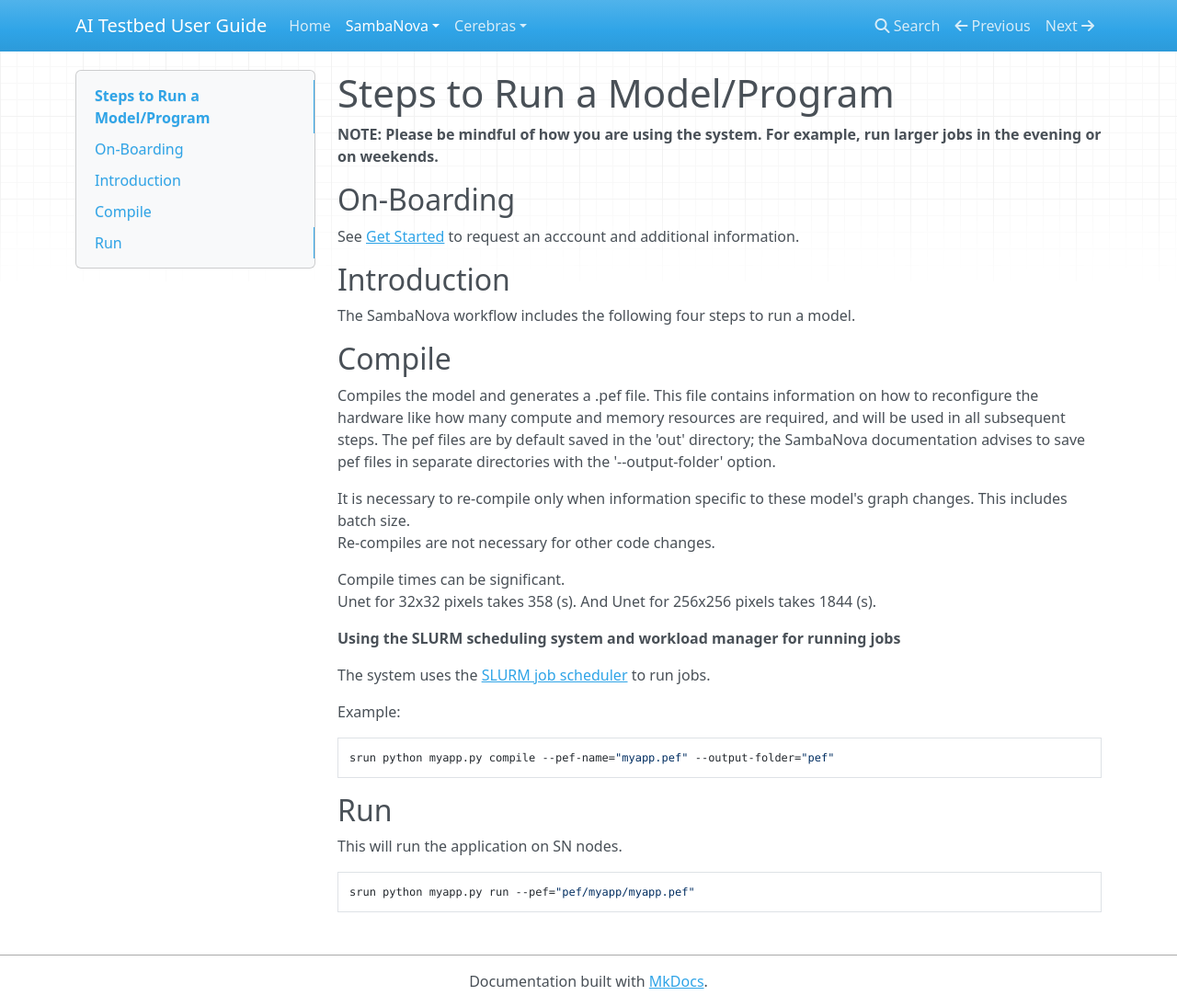
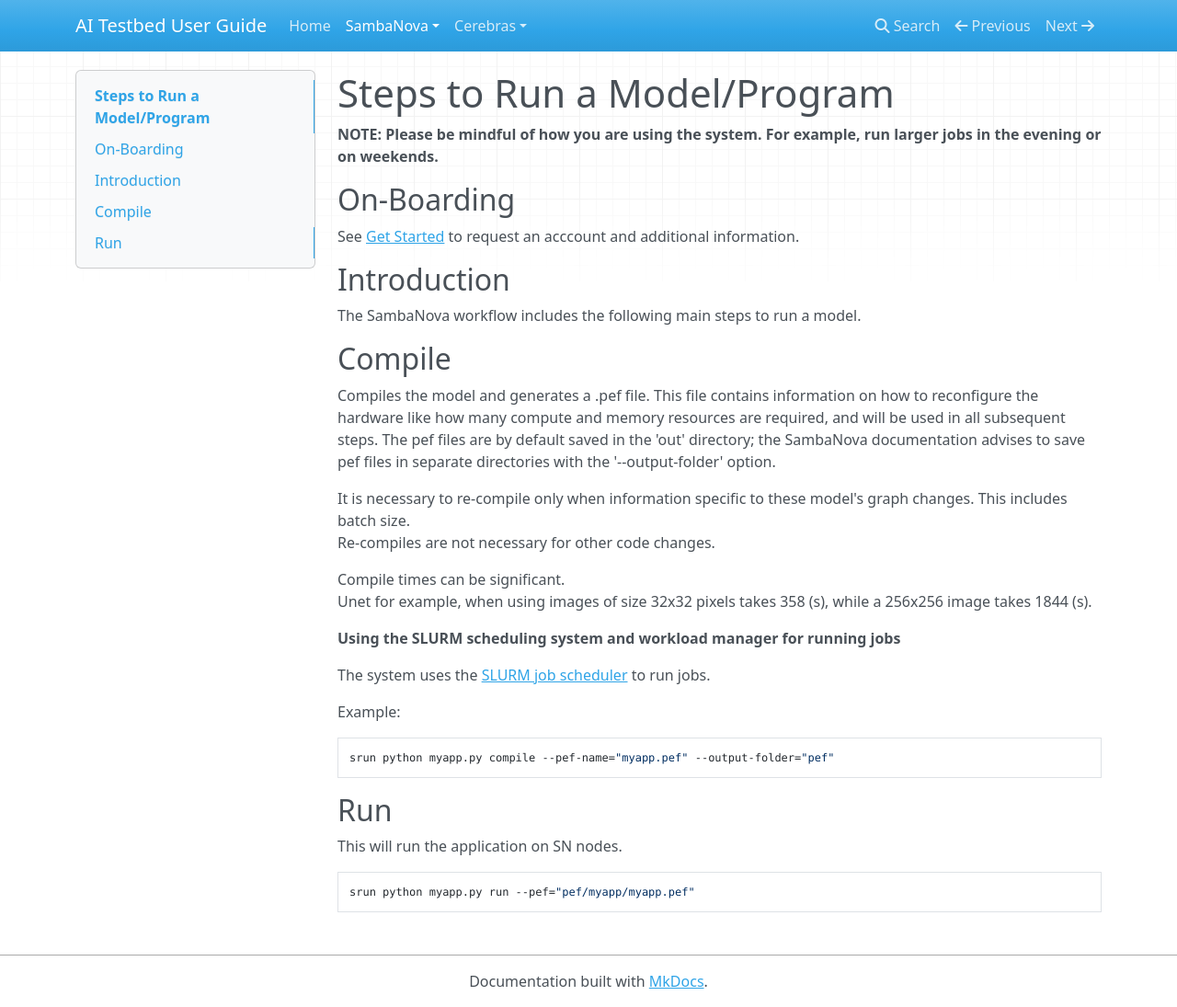
Before and after one commit to argonne-lcf/ai-testbed-userdocs, an MkDocs documentation site: the page built from docs/sambanova/Steps-to-run-a-model-or-program.md, in a window 1280 px wide and 1095 px high. Shown: the whole window at 92% size. Built offline with MkDocs 1.6.1, drawn with Linux system fonts in a browser that asks for light colours; nearby versions of some CDN libraries.

Commit message:
Update Steps-to-run-a-model-or-program.md

```diff
--- a/docs/sambanova/Steps-to-run-a-model-or-program.md
+++ b/docs/sambanova/Steps-to-run-a-model-or-program.md
@@ -10,7 +10,7 @@
 
 ## Introduction
 
-The SambaNova workflow includes the following four steps to run a model.
+The SambaNova workflow includes the following main steps to run a model.
 
 ## Compile
 
@@ -26,8 +26,7 @@
 Re-compiles are not necessary for other code changes.
 
 Compile times can be significant.
-Unet for 32x32 pixels takes 358 (s).
-And Unet for 256x256 pixels takes 1844 (s).
+Unet for example, when using images of size 32x32 pixels takes 358 (s), while a 256x256 image takes 1844 (s).
 
 **Using the SLURM scheduling system and workload manager for running
 jobs**
```
